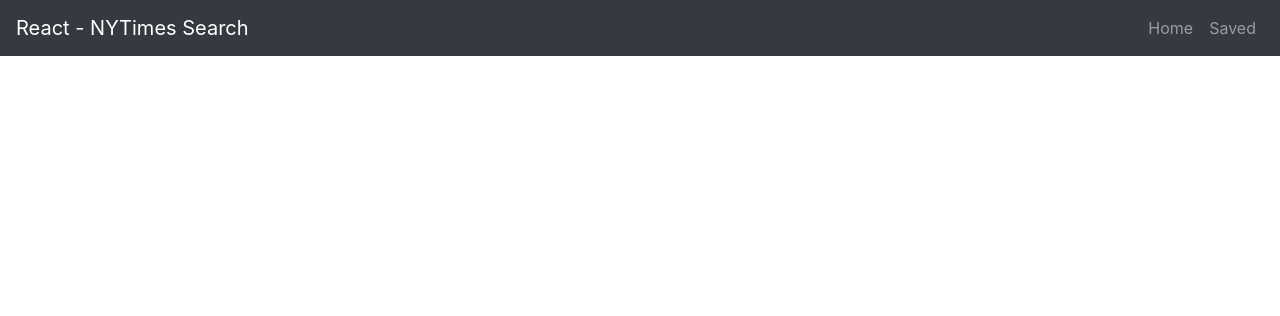
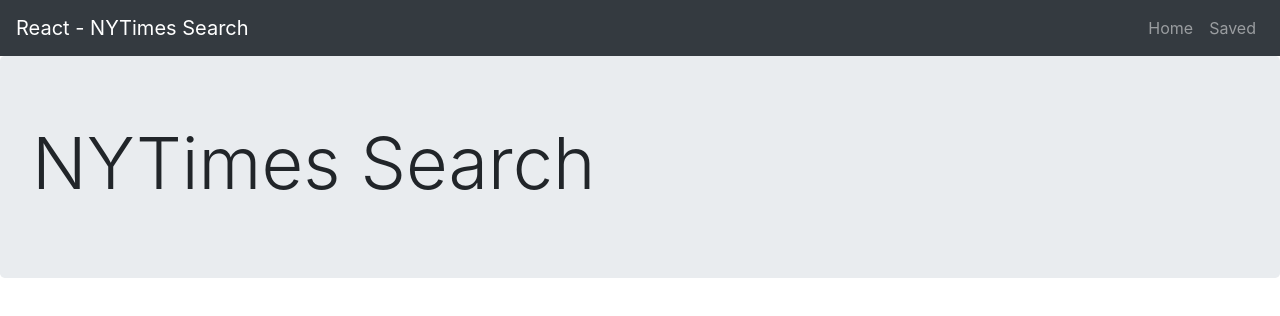
Before and after one commit to ovieh/Article-Search, a React (Create React App) app in the folder client/: page / in a window 1280 px wide. Shown: the top 316 px of the page. Built offline with nearby package versions, Linux system fonts and the light colour scheme.

Commit message:
created jumbotron, needs styling

```diff
--- a/client/src/App.js
+++ b/client/src/App.js
@@ -1,5 +1,6 @@
 import React from "react";
 import Nav from "./components/Nav";
+import Home from './pages/Home';
 
 import { BrowserRouter as Router, Route, Switch } from "react-router-dom";
 
@@ -9,6 +10,7 @@
 		<div>
 			<Nav />
 			<Switch>
+				<Route exact path="/" component={Home} />
 			</Switch>
 		</div>
 	</Router>;
--- /dev/null
+++ b/client/src/components/Jumbotron/Jumbotron.js
@@ -0,0 +1,15 @@
+import React from "react";
+import { Jumbotron } from "reactstrap";
+
+const jumbtronInstrance = (props) => {
+	return (
+		<div>
+			<Jumbotron>
+				<h1 className="display-3">NYTimes Search</h1>
+			</Jumbotron>
+		</div>
+	);
+
+};
+
+export default jumbtronInstrance;
--- /dev/null
+++ b/client/src/components/Jumbotron/index.js
@@ -0,0 +1 @@
+export { default } from "./Jumbotron";
--- a/client/src/components/Nav/Nav.js
+++ b/client/src/components/Nav/Nav.js
@@ -6,8 +6,7 @@
 	NavbarBrand,
 	Nav,
 	NavItem,
-		NavLink,
-		Container
+	NavLink
 } from 'reactstrap';
 
 export default class navbarIntrance extends React.Component {
--- a/client/src/pages/Home/home.js
+++ b/client/src/pages/Home/home.js
@@ -0,0 +1,13 @@
+import React, { Component } from "react";
+import Jumbotron from "../../components/Jumbotron";
+
+class Home extends Component {
+
+	render() {
+		return(
+			<Jumbotron />
+		);
+	}
+}
+
+export default Home;
```
Lines whose indentation alone changed are shown as unchanged.
